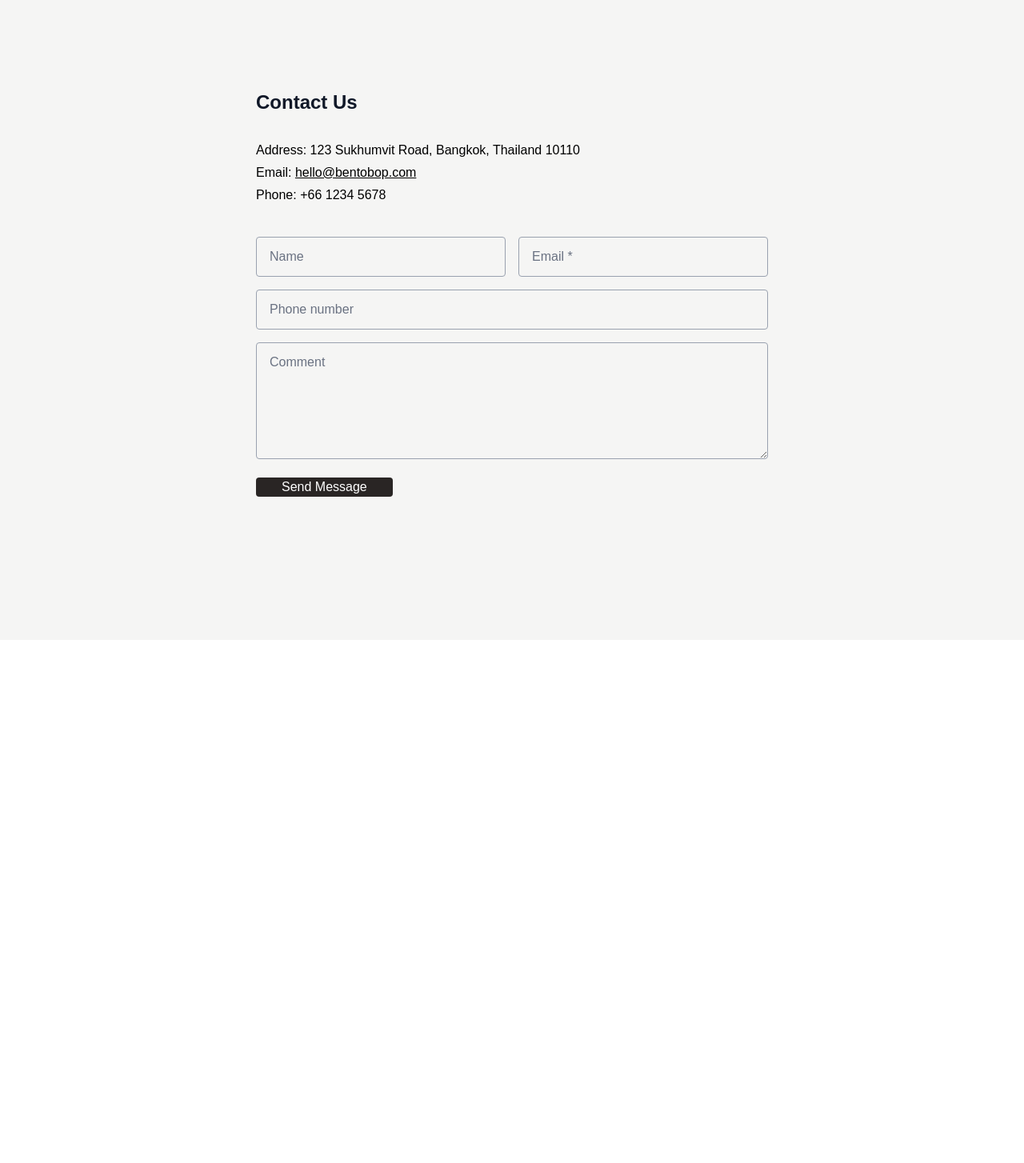
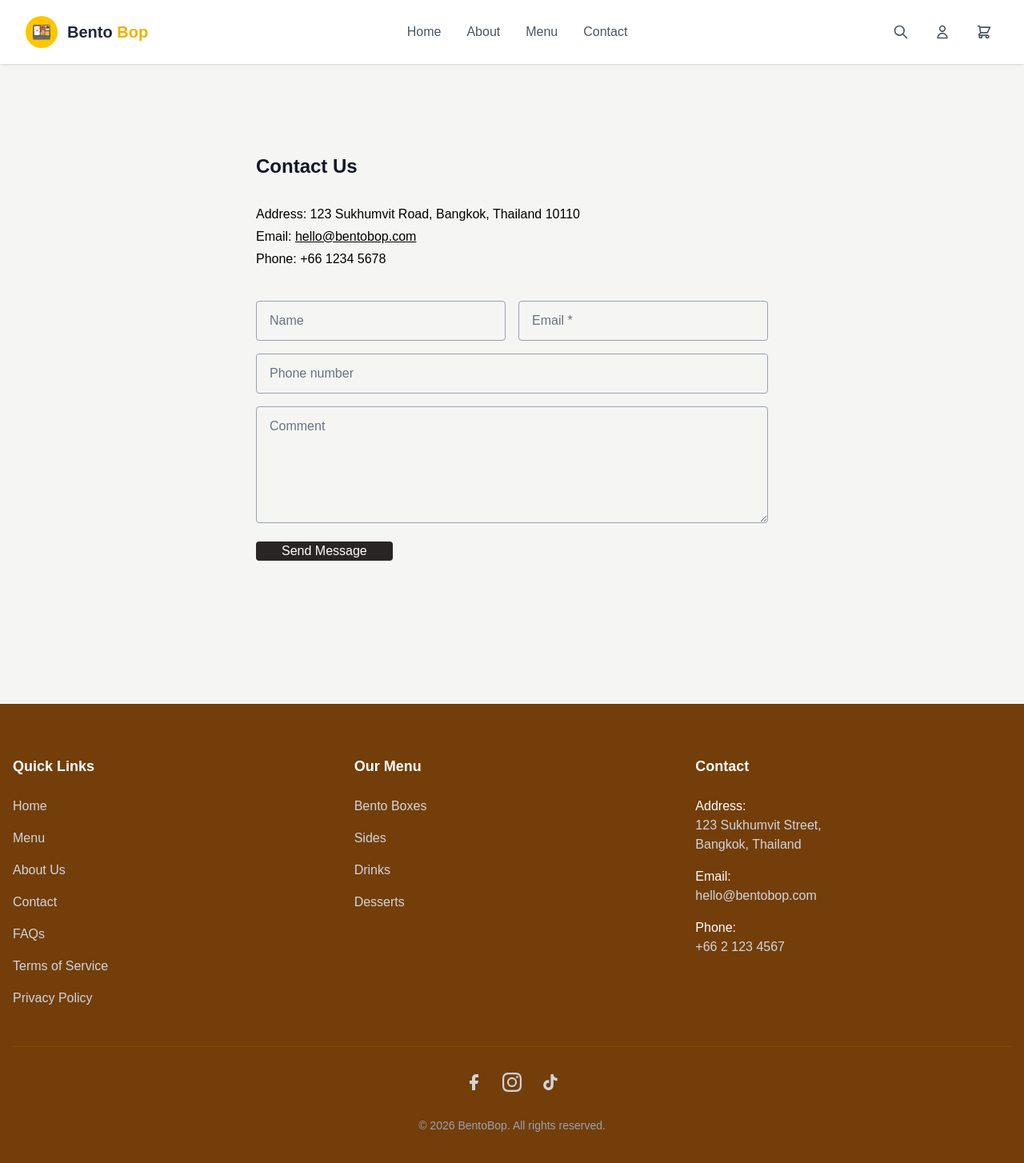
Before and after one commit to Pawina85/Bento-bob, a Next.js app: page /contact in a window 1280 px wide. Shown: the top 1454 px of the page at 80% size. Before the commit the page ends 800 px from the top, so only its background shows below. Built offline with nearby package versions, Linux system fonts and the light colour scheme.

Commit message:
Missing navbar and footer in contact

```diff
--- a/app/contact/page.tsx
+++ b/app/contact/page.tsx
@@ -2,6 +2,8 @@
 
 import { useState } from 'react';
 import Link from 'next/link';
+import Navbar from '@/Components/Navbar';
+import Footer from '@/Components/Footer';
 
 
 export default function ContactPage() {
@@ -29,7 +31,7 @@ export default function ContactPage() {
 
   return (
     <>
-
+      <Navbar />
 
       <main className="min-h-screen bg-stone-100 pt-4">
         <div className="max-w-2xl mx-auto px-4 py-4  md:py-16">
@@ -111,6 +113,7 @@ export default function ContactPage() {
 
         </div>
       </main>
+      <Footer />
 
 
     </>
```
